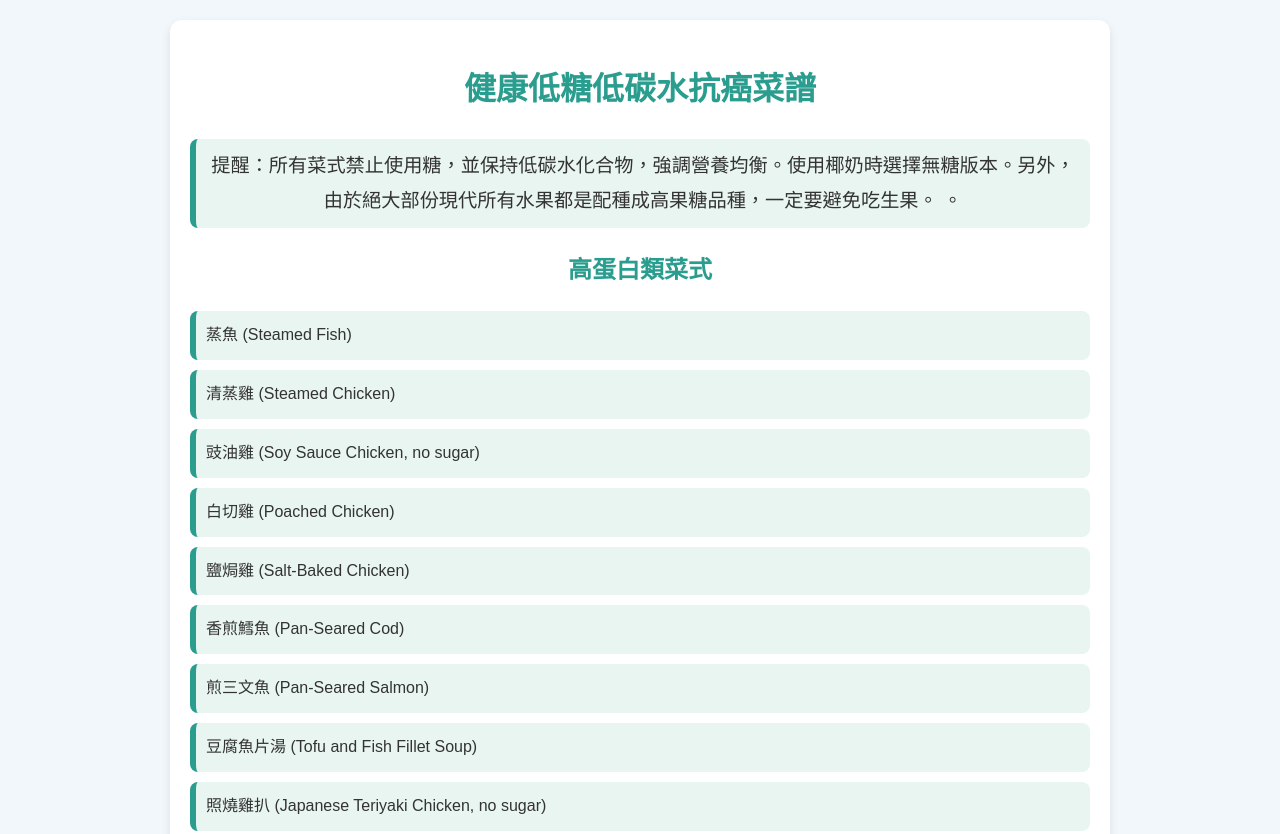
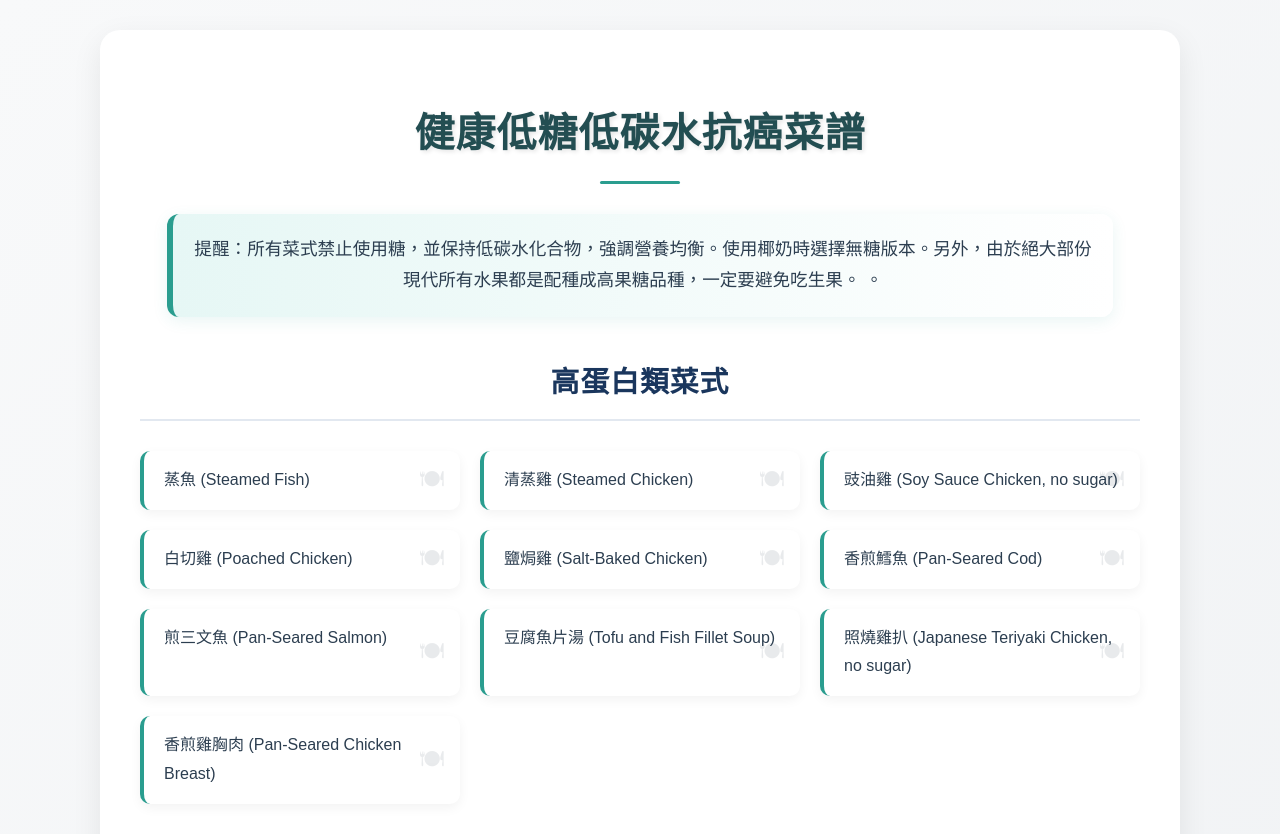
Before and after one commit to beatsaway/hkfoodanticancer, a plain HTML site: page index.html in a window 1280 px wide. Shown: the top 834 px of the page. Drawn offline with Linux system fonts and the light colour scheme.

Commit message:
Update index.html

```diff
--- a/index.html
+++ b/index.html
@@ -5,56 +5,161 @@
   <meta name="viewport" content="width=device-width, initial-scale=1.0">
   <title>健康低糖低碳水抗癌菜譜</title>
   <style>
+
+
     body {
-      font-family: Arial, sans-serif;
-      background: #f2f7fc;
-      color: #333;
+  font-family: "Noto Sans TC", Arial, sans-serif;
+  background: linear-gradient(135deg, #f8f9fa 0%, #e9ecef 100%);
+  color: #2c3e50;
   margin: 0;
-      padding: 20px;
+  padding: 30px;
   line-height: 1.8;
+  min-height: 100vh;
 }
+
 h1, h2 {
   text-align: center;
-      color: #2a9d8f;
-      margin-bottom: 20px;
+  color: #234e52;
+  margin-bottom: 30px;
+  font-weight: 600;
+  letter-spacing: 1px;
 }
+
+h1 {
+  font-size: 2.5em;
+  text-shadow: 2px 2px 4px rgba(0, 0, 0, 0.1);
+  position: relative;
+  padding-bottom: 15px;
+}
+
+h1::after {
+  content: "";
+  position: absolute;
+  bottom: 0;
+  left: 50%;
+  transform: translateX(-50%);
+  width: 80px;
+  height: 3px;
+  background: #2a9d8f;
+  border-radius: 2px;
+}
+
 p.reminder {
   text-align: center;
-      background: #e9f5f1;
+  background: linear-gradient(to right, #e6f7f5, #fff);
   border-left: 6px solid #2a9d8f;
-      padding: 10px;
-      font-size: 1.2em;
-      border-radius: 8px;
-      margin-bottom: 20px;
+  padding: 20px;
+  font-size: 1.1em;
+  border-radius: 12px;
+  margin: 30px auto;
+  max-width: 90%;
+  box-shadow: 0 4px 15px rgba(42, 157, 143, 0.1);
 }
+
 .container {
-      max-width: 900px;
+  max-width: 1000px;
   margin: 0 auto;
   background: #ffffff;
-      border-radius: 12px;
-      padding: 20px;
-      box-shadow: 0 4px 10px rgba(0, 0, 0, 0.1);
+  border-radius: 20px;
+  padding: 40px;
+  box-shadow: 0 10px 30px rgba(0, 0, 0, 0.08);
 }
+
 ul {
   list-style-type: none;
   padding: 0;
+  display: grid;
+  grid-template-columns: repeat(auto-fill, minmax(280px, 1fr));
+  gap: 20px;
+  margin: 25px 0;
 }
+
 li {
-      margin: 10px 0;
-      padding: 10px;
-      background: #e9f5f1;
-      border-left: 6px solid #2a9d8f;
-      border-radius: 8px;
+  margin: 0;
+  padding: 15px 20px;
+  background: #ffffff;
+  border-left: 4px solid #2a9d8f;
+  border-radius: 10px;
+  transition: all 0.3s ease;
+  box-shadow: 0 4px 12px rgba(0, 0, 0, 0.05);
+  position: relative;
+  overflow: hidden;
 }
+
 li:hover {
-      background: #cceae2;
+  transform: translateY(-3px);
+  background: #f8fdfb;
+  box-shadow: 0 6px 15px rgba(42, 157, 143, 0.15);
+  border-left-width: 6px;
 }
-    @media (max-width: 600px) {
+
+li::before {
+  content: "🍽";
+  position: absolute;
+  right: 15px;
+  top: 50%;
+  transform: translateY(-50%);
+  opacity: 0.1;
+  font-size: 1.5em;
+}
+
+h2 {
+  color: #1a365d;
+  font-size: 1.8em;
+  margin-top: 40px;
+  padding-bottom: 10px;
+  border-bottom: 2px solid #e2e8f0;
+}
+
+@media (max-width: 768px) {
   body {
-        padding: 10px;
+    padding: 15px;
   }
+
   .container {
+    padding: 20px;
+  }
+
+  ul {
+    grid-template-columns: 1fr;
+  }
+
+  h1 {
+    font-size: 2em;
+  }
+
+  p.reminder {
+    font-size: 1em;
     padding: 15px;
+  }
+}
+
+@media (prefers-color-scheme: dark) {
+  body {
+    background: linear-gradient(135deg, #1a202c 0%, #2d3748 100%);
+    color: #e2e8f0;
+  }
+
+  .container {
+    background: #2d3748;
+  }
+
+  h1, h2 {
+    color: #90cdf4;
+  }
+
+  li {
+    background: #2d3748;
+    border-left-color: #38b2ac;
+  }
+
+  li:hover {
+    background: #283141;
+  }
+
+  p.reminder {
+    background: linear-gradient(to right, #2c4a46, #2d3748);
+    color: #e2e8f0;
   }
 }
   </style>
```
Lines whose indentation alone changed are shown as unchanged.
